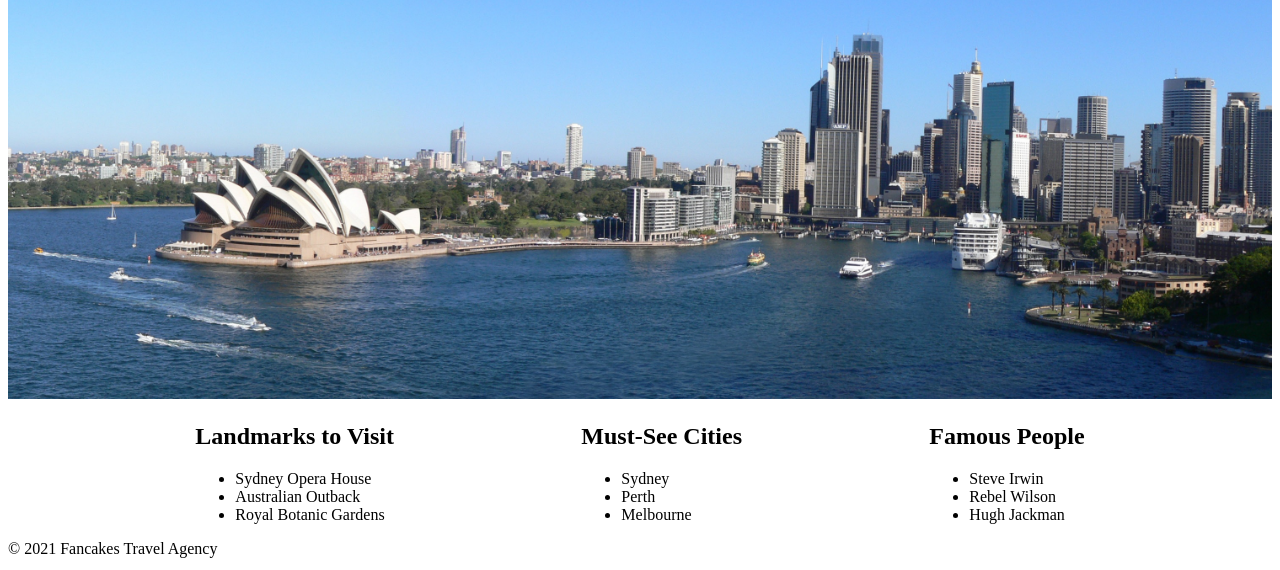
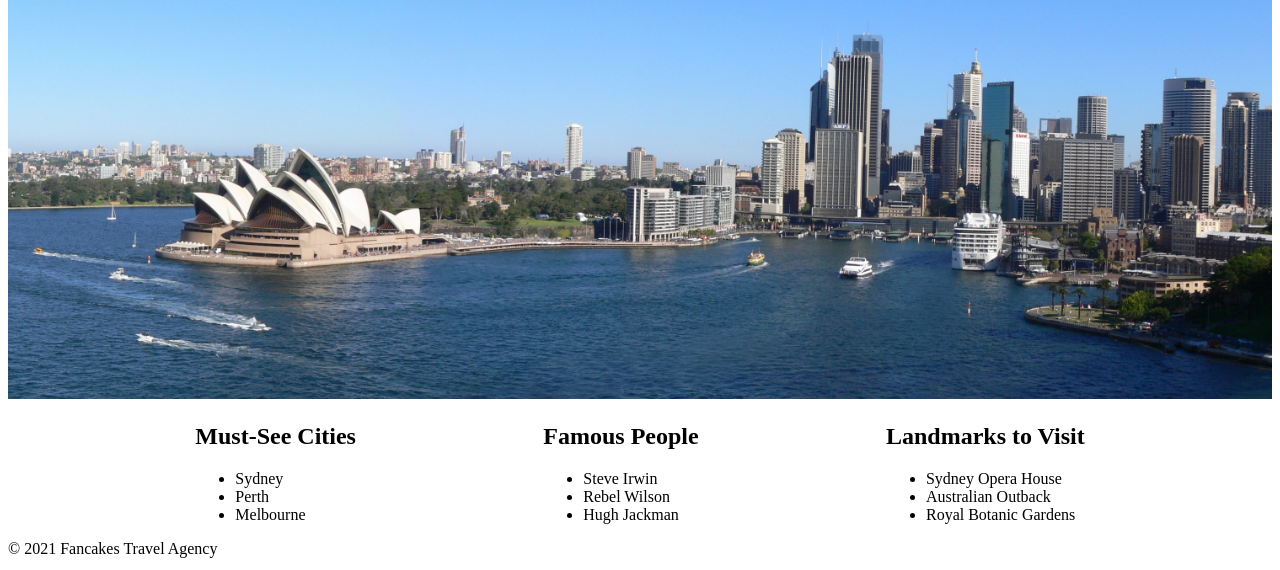
Before and after one commit to nss-day-cohort-46/hello-world-fancakes, a plain HTML site: page australia.html in a window 1280 px wide. Shown: the part 230-800 px from the top of the page. Drawn offline with Linux system fonts and the light colour scheme.

Commit message:
defined, imported, and called functions to automate landmarks

```diff
--- a/australia.html
+++ b/australia.html
@@ -24,18 +24,7 @@
 
     <img class="australiaImage" src="./images/australia-headline.jpg" alt="Picture respresenting Australia as the headline of the page">
 
-    <article class="contentContainer">
-
-        <section class="contentContainer__listOfLandmarks">
-            <h2>Landmarks to Visit</h2>
-            <ul>
-                <li>Sydney Opera House</li>
-                <li>Australian Outback</li>
-                <li>Royal Botanic Gardens</li>
-            </ul>
-        </section >
-
-    </article>
+    <article class="contentContainer"></article>
 
     <footer>
         <div class="copyright">&copy; 2021 Fancakes Travel Agency</div>
--- a/scripts/australia/landmarks/Landmark.js
+++ b/scripts/australia/landmarks/Landmark.js
@@ -0,0 +1,5 @@
+export const landmarkLi = (landmark) => {
+    return `
+        <li>${landmark.name}</li>
+    `
+}
--- a/scripts/australia/landmarks/LandmarkList.js
+++ b/scripts/australia/landmarks/LandmarkList.js
@@ -0,0 +1,22 @@
+import { useLandmarks } from "./LandmarkDataProvider.js"
+import { landmarkLi } from "./Landmark.js"
+
+export const landmarkList = () => {
+    const element = document.querySelector(".contentContainer")
+    const landmarks = useLandmarks()
+
+    let htmlRep = ""
+    for (const landmark of landmarks) {
+        htmlRep += landmarkLi(landmark)
+    }
+
+    return element.innerHTML += `
+        <section class="contentContainer__listOfLandmarks">
+            <h2>Landmarks to Visit</h2>
+            <ul>
+                ${htmlRep}
+            </ul>
+        </section>
+    `
+
+}
--- a/scripts/australia/main.js
+++ b/scripts/australia/main.js
@@ -1,7 +1,8 @@
 
 import { celebrityList } from "./celebrities/CelebrityList.js"
 import { cityList } from "./cities/CityList.js"
-
+import { landmarkList } from "./landmarks/LandmarkList.js"
 
 cityList()
 celebrityList()
+landmarkList()
```
